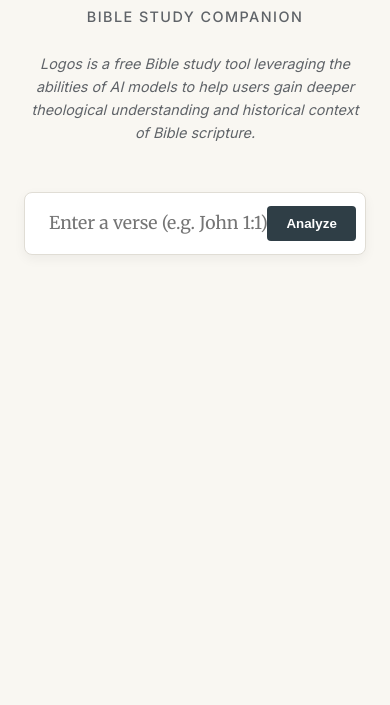
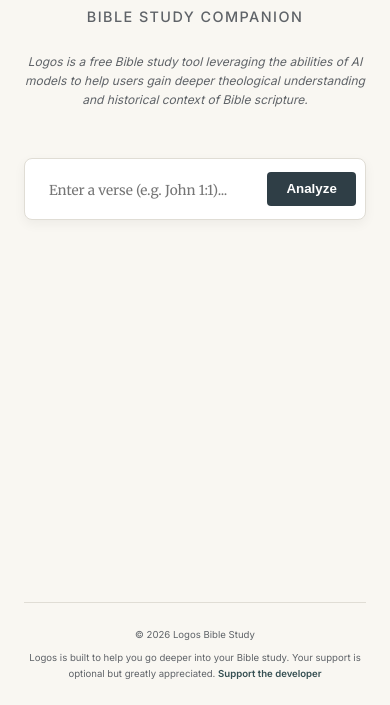
Before and after one commit to no-kris/Logos-Bible-Study, a plain HTML site: page index.html in a window 390 px wide. Shown: the part 139-844 px from the top of the page. Drawn offline with Linux system fonts and the light colour scheme; a script that the page names is missing.

Commit message:
update: Added a footer section and media queries to make text smaller on mobile screens.

```diff
--- a/css/styles.css
+++ b/css/styles.css
@@ -69,6 +69,7 @@
 .main {
     width: 100%;
     max-width: 800px;
+    flex: 1; /* Pushes footer down */
 }
 
 /* SEARCH INPUT SECTION */
@@ -200,3 +201,58 @@
         }
     }
 }
+
+/* FOOTER */
+.footer {
+    width: 100%;
+    max-width: 700px;
+    margin-top: var(--spacing-lg);
+    padding-top: var(--spacing-md);
+    border-top: 1px solid var(--border-color);
+    text-align: center;
+    color: var(--text-muted);
+    font-size: 0.85rem;
+    display: flex;
+    flex-direction: column;
+    gap: var(--spacing-sm);
+
+    a {
+        color: var(--accent-teal);
+        text-decoration: none;
+        font-weight: 600;
+        transition: color 0.2s;
+
+        &:hover {
+            color: var(--accent-crimson);
+            text-decoration: underline;
+        }
+    }
+}
+
+@media (max-width: 600px) {
+    .search-input::placeholder {
+        font-size: 0.85rem;
+    }
+
+    .footer {
+        font-size: 0.6rem;
+    }
+
+    .header {
+        .description {
+            font-size: 0.75rem;
+        }
+    }
+
+    .verse-display {
+        .verse-text {
+            font-size: 1.2rem;
+        }
+    }
+
+    .analysis-card {
+        .card-content {
+            font-size: 0.85rem;
+        }
+    }
+}
--- a/index.html
+++ b/index.html
@@ -43,6 +43,17 @@
             </section>
         </main>
 
+        <footer class="footer">
+            <div>© 2026 Logos Bible Study</div>
+            <div>
+                Logos is built to help you go deeper into your Bible study. Your
+                support is optional but greatly appreciated.
+                <a href="https://buymeacoffee.com/kristreska" target="_blank"
+                    >Support the developer</a
+                >
+            </div>
+        </footer>
+
         <script src="js/config.js"></script>
         <script src="js/scripts.js"></script>
     </body>
```
